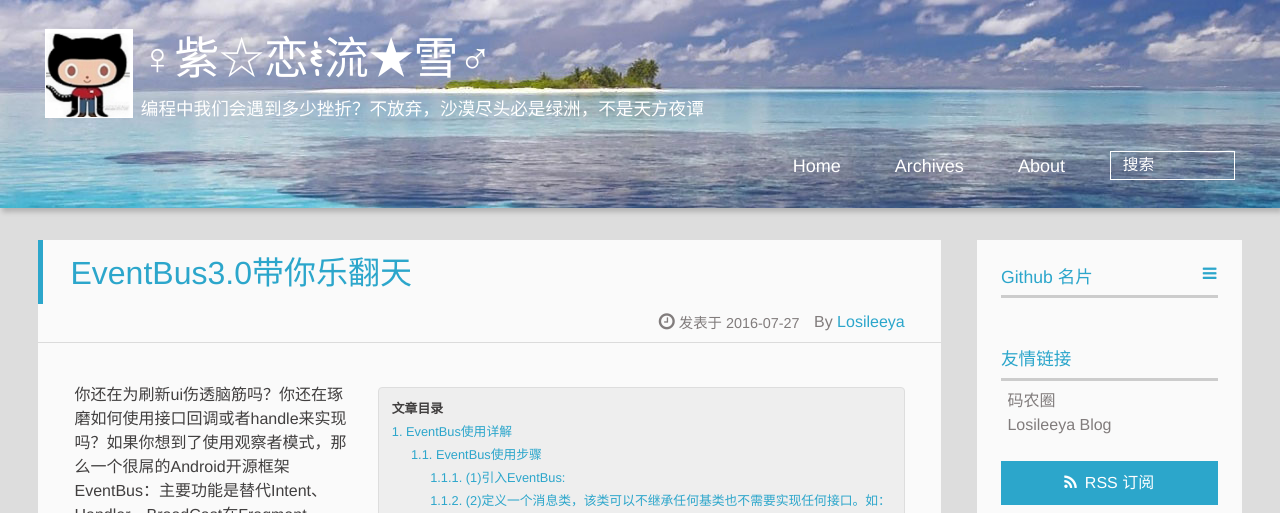
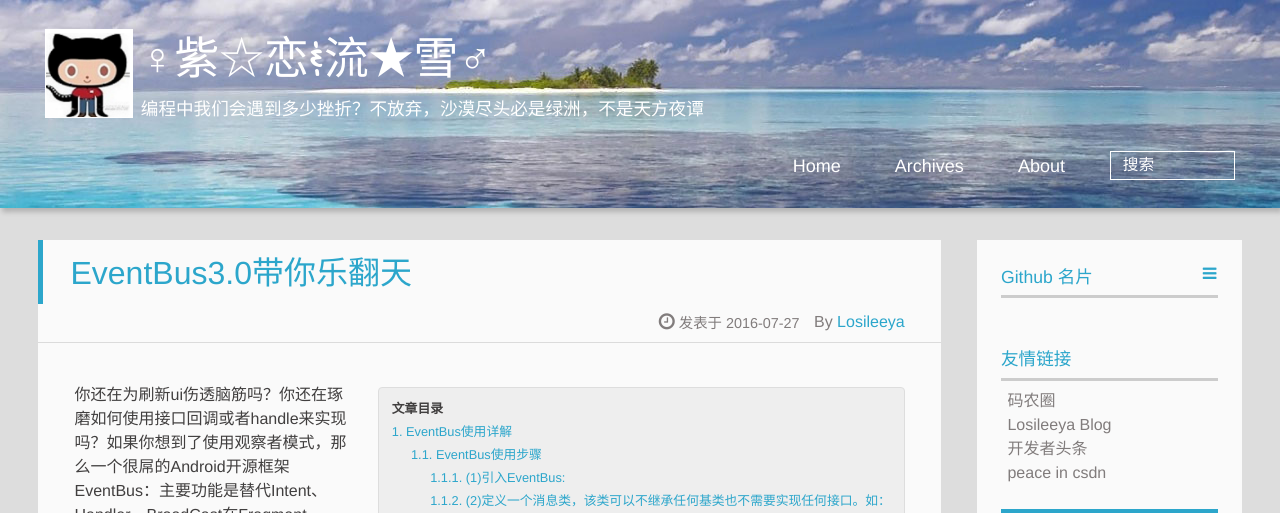
Before and after one commit to zilianliuxue/zilianliuxue.github.io, a plain HTML site: page 2016/07/27/EventBus3.0带你乐翻天/index.html in a window 1280 px wide. Shown: the top 513 px of the page. Drawn offline with Linux system fonts and the light colour scheme; a script that the page names is missing.

Commit message:
Site updated: 2016-07-28 01:04:32

```diff
--- a/2016/07/27/EventBus3.0带你乐翻天/index.html
+++ b/2016/07/27/EventBus3.0带你乐翻天/index.html
@@ -335,6 +335,18 @@
 
           </li>
 
+          <li>
+
+            	<a href="http://toutiao.io/" target="_blank" title="开发者头条">开发者头条</a>
+
+          </li>
+
+          <li>
+
+            	<a href="http://blog.csdn.net/peace1213" target="_blank" title="peace in csdn">peace in csdn</a>
+
+          </li>
+
     </ul>
 </div>
 
```
Also changed, not shown: 2016/07/27/hello-world/index.html (+12 -0 lines), 2016/07/27/安卓实战之如何快速搭建app架构/index.html (+12 -0 lines), index.html (+12 -0 lines).
